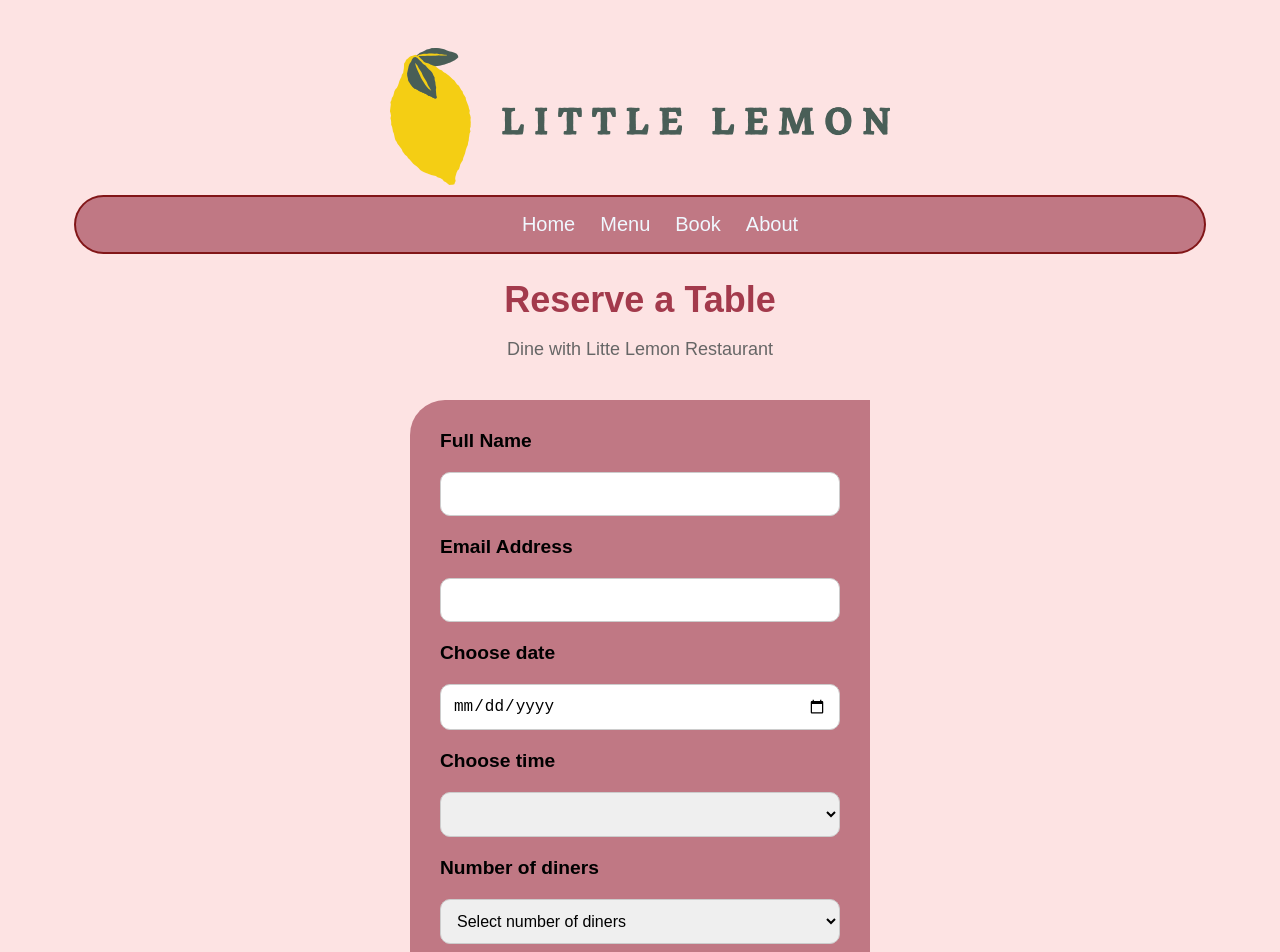
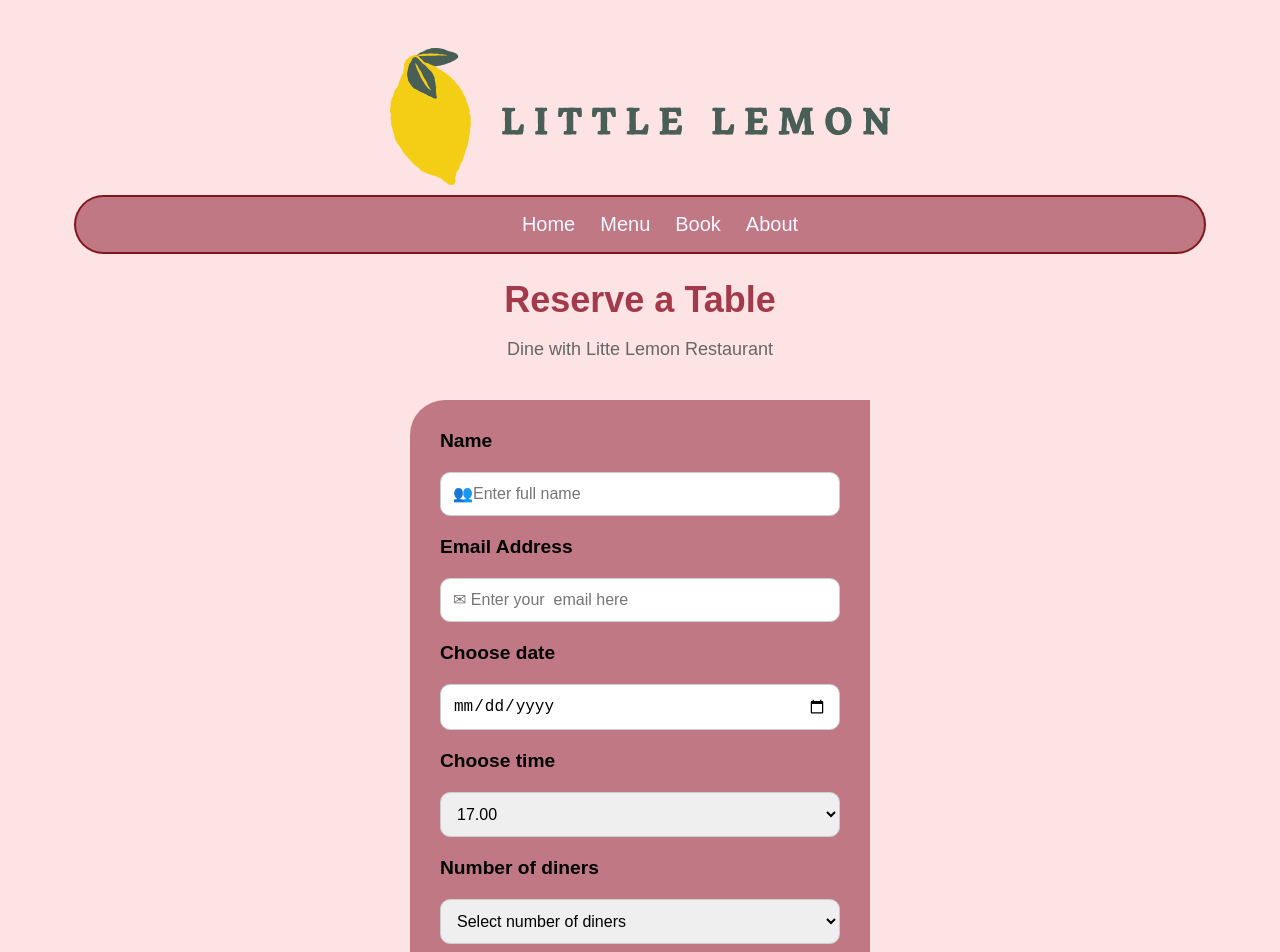
Before and after one commit to aji-femi/little-lemon, a React (Vite) app: page /booking in a window 1280 px wide. Shown: the top 952 px of the page. Built offline with nearby package versions, Linux system fonts and the light colour scheme.

Commit message:
confirmed page and other changes

```diff
--- a/src/App.jsx
+++ b/src/App.jsx
@@ -4,7 +4,15 @@ import Header from "./Header";
 import Home from "./Home";
 import { Route, Routes } from "react-router-dom";
 import Booking from "./Booking";
+import BookingPage from "./BookingPage";
+import ConfirmedBooking from "./ConfirmedBooking";
 
+export function initializeTimes() {
+  return ["17.00", "18.00", "19.00", "20.00", "21.00", "22.00"];
+}
+export function updateTimes() {
+  return initializeTimes();
+}
 function App() {
   return (
     <>
@@ -13,6 +21,8 @@ function App() {
         <Route path="/" element={<Home />} />
         <Route path="/home" element={<Home />} />
         <Route path="/booking" element={<Booking />} />
+        <Route path="/" element={<BookingPage />} />
+        <Route path="/confirmed" element={<ConfirmedBooking />} />
       </Routes>
       <Footer />
     </>
--- a/src/Booking.jsx
+++ b/src/Booking.jsx
@@ -1,19 +1,21 @@
 import { useState } from "react";
-function Booking({ availableTimes = [], dispatch, formSubmit }) {
+import { useNavigate } from "react-router-dom";
+
+function Booking() {
   const [date, setDate] = useState("");
-  const [time, setTime] = useState("");
+  const [time, setTime] = useState("17.00");
   const [guests, setGuests] = useState(1);
   const [occasion, setOccasion] = useState("Birthday");
+  const navigate = useNavigate();
+  const availableTimes = ["17.00", "18.00", "19.00", "20.00", "21.00", "22.00"];
+
+  const handleDateChange = (e) => {
+    setDate(e.target.value);
+  };
 
   const handleSubmit = (e) => {
     e.preventDefault();
-    formSubmit({ date, time, guests, occasion });
-    alert("Reservation Successful!");
-  };
-
-  const handleDateChange = (e) => {
-    setDate(e.target.value);
-    dispatch({ type: "UPDATE_TIMES", date: e.target.value });
+    navigate("/confirmed");
   };
   return (
     <>
@@ -22,10 +24,21 @@ function Booking({ availableTimes = [], dispatch, formSubmit }) {
         <p class="subtitle">Dine with Litte Lemon Restaurant</p>
       </div>
       <form onSubmit={handleSubmit}>
-        <label htmlfor="full-name">Full Name</label>
-        <input type="text" id="full-name" name="full_name" />
+        <label htmlfor="name">Name</label>
+        <input
+          type="text"
+          id="name"
+          name="name"
+          placeholder="👥Enter full name"
+        />
         <label htmlfor="email">Email Address</label>
-        <input type="email" id="email" name="email" required />
+        <input
+          type="email"
+          id="email"
+          name="email"
+          placeholder="✉ Enter your  email here"
+          required
+        />
 
         <label htmlFor="res-date">Choose date</label>
         <input
@@ -35,18 +48,21 @@ function Booking({ availableTimes = [], dispatch, formSubmit }) {
           onChange={handleDateChange}
           required
         />
-
-        <label htmlFor="res-time">Choose time</label>
+        <label for="res-time">Choose time</label>
         <select
-          id="res-time"
+          id="res-time "
           value={time}
           onChange={(e) => setTime(e.target.value)}
-          required
         >
-          {availableTimes.map((t) => (
-            <option key={t} value={t}>
-              {t}
-            </option>
+          <option>17:00</option>
+          <option>18:00</option>
+          <option>19:00</option>
+          <option>20:00</option>
+          <option>21:00</option>
+          <option>22:00</option>
+
+          {(availableTimes || []).map((t) => (
+            <option key={t}>{t}</option>
           ))}
         </select>
         <label htmlFor="guests">Number of diners</label>
@@ -70,8 +86,8 @@ function Booking({ availableTimes = [], dispatch, formSubmit }) {
           value={occasion}
           onChange={(e) => setOccasion(e.target.value)}
         >
-          <option>Birthday</option>
-          <option>Anniversary</option>
+          <option>Birthday🎂</option>
+          <option>Anniversary🥂</option>
         </select>
 
         <button class="confirm-btn">Confirm Reservation</button>
--- /dev/null
+++ b/src/BookingPage.jsx
@@ -0,0 +1,20 @@
+import Booking from "./Booking";
+import { useNavigate } from "react-router-dom";
+
+function BookingPage({ availableTimes, dispatch }) {
+  const navigate = useNavigate();
+
+  const submitForm = (formData) => {
+    console.log(formData);
+    navigate("/confirmed");
+  };
+
+  return (
+    <Booking
+      availableTimes={availableTimes}
+      dispatch={dispatch}
+      submitForm={submitForm}
+    />
+  );
+}
+export default BookingPage;
--- /dev/null
+++ b/src/ConfirmedBooking.jsx
@@ -0,0 +1,9 @@
+function ConfirmedBooking() {
+  return (
+    <div className="container">
+      <h1>Booking Confirmed! 🎉 </h1>
+      <p>Your reservation has been confirmed.</p>
+    </div>
+  );
+}
+export default ConfirmedBooking;
--- a/src/Home.jsx
+++ b/src/Home.jsx
@@ -37,7 +37,7 @@ function Home() {
             optio eaque. Architecto inventore tenetur ex a sint nulla aut
             adipisci necessitatibus!
           </p>
-          <a href="#">Book your table now</a>
+          <a href="/booking">Book your table now</a>
         </article>
         <article className="card">
           <h2>Opening Hours</h2>
--- a/src/index.css
+++ b/src/index.css
@@ -138,3 +138,20 @@ button:hover {
   font-size: medium;
   margin-top: 15px;
 }
+.container {
+  background-color: aliceblue;
+  width: 60%;
+  border-radius: 20px 0px;
+  margin: auto;
+  margin-top: 30px;
+  padding: 10px 10px;
+}
+.container h1 {
+  color: #666;
+  text-align: center;
+  font-style: oblique;
+}
+.container p {
+  color: #666;
+  text-align: center;
+}
```
